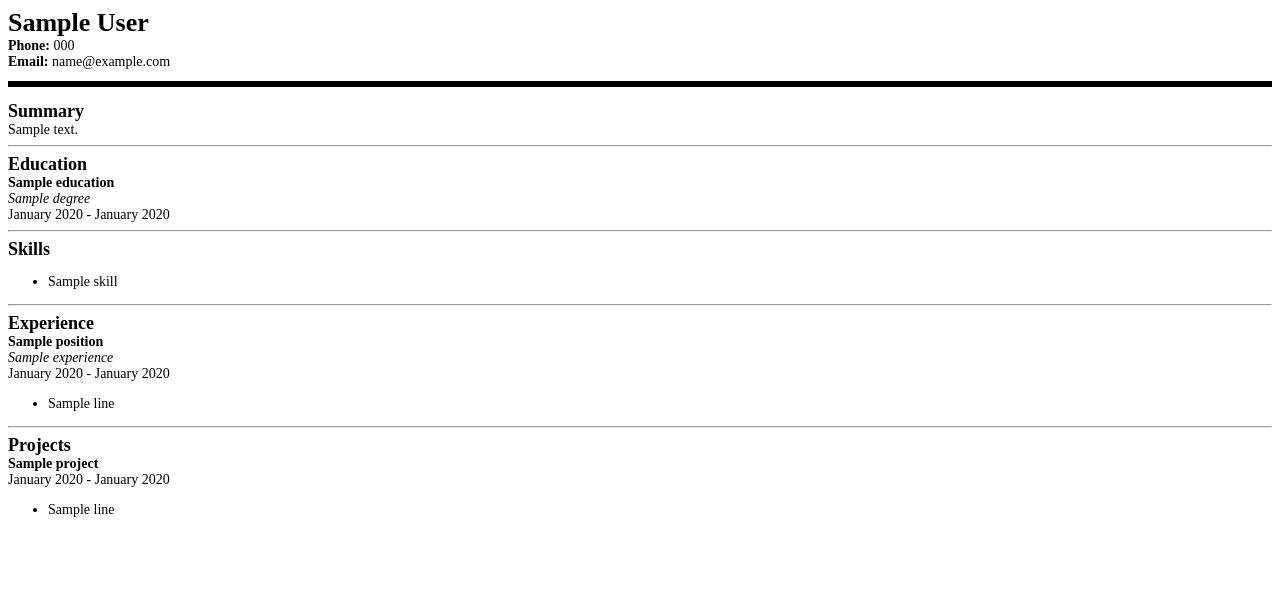
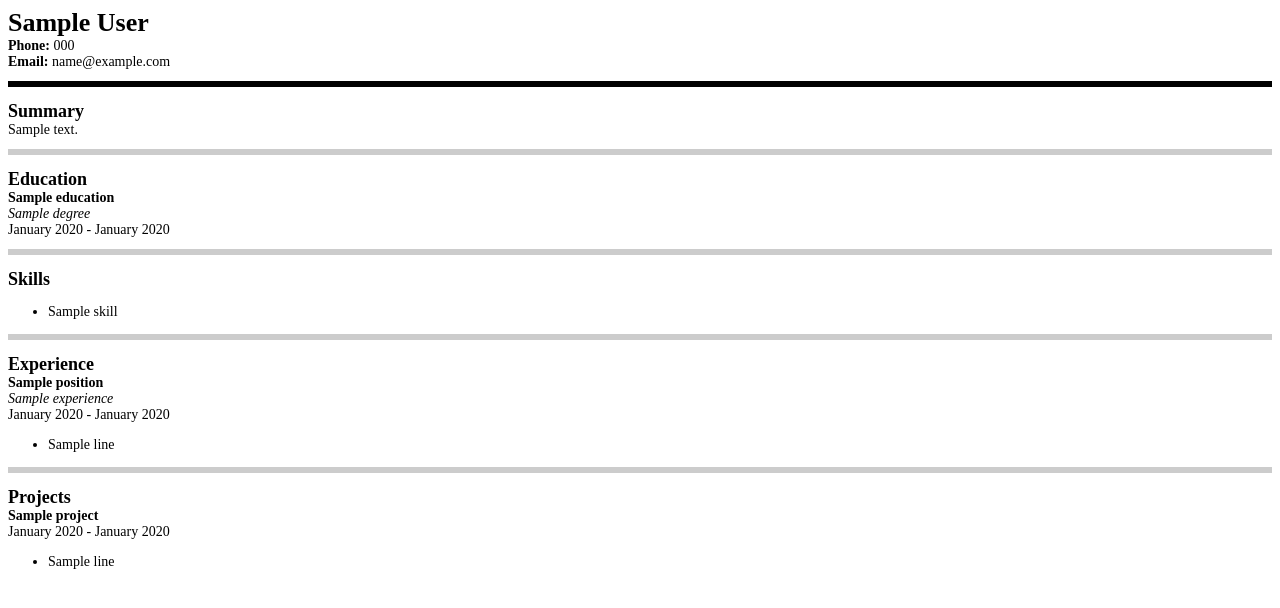
Before and after one commit to harshchauhdary/Job-Portal_SOEN6011_Summer2023, a Django app: template job_portal/templates/candidates/exportResume.html in a window 1280 px wide. Shown: the top 608 px of the page. Run offline with Django 4.2, Linux system fonts and the light colour scheme; the template is opened without the code that fills it: most values are stand-ins (such as "Sample title", 1, 10 or a date in 2020).

Commit message:
added grey lines in exported resume

```diff
--- a/job_portal/templates/candidates/exportResume.html
+++ b/job_portal/templates/candidates/exportResume.html
@@ -32,6 +32,14 @@
         margin-bottom: 14px;
     }
 
+    .hr {
+        width: 100%;
+        height: 1px;
+        background-color: #ccc;
+        margin-top: 11px;
+        margin-bottom: 14px;
+    }
+
   </style>
 </head>
 <body>
@@ -56,7 +64,11 @@
                   <p>{{ candidate.resume.summary }}</p>
 
                   {% if candidate.resume.educations.all %}
-                    <hr>
+                  <table class="hr">
+                    <tr>
+                        <td></td>
+                    </tr>
+                </table>
                     <h4>Education</h4>
                     {% for education in candidate.resume.educations.all %}
                       <div class="row mb-3">
@@ -76,7 +88,11 @@
                   {% endif %}
 
                   {% if candidate.resume.skill_set.all %}
-                    <hr>
+                  <table class="hr">
+                    <tr>
+                        <td></td>
+                    </tr>
+                </table>
                     <h4>Skills</h4>
                     <ul>
                       {% for skill in candidate.resume.skill_set.all %}
@@ -87,7 +103,11 @@
                   {% endif %}
 
                   {% if candidate.resume.experiences.all %}
-                    <hr>
+                  <table class="hr">
+                    <tr>
+                        <td></td>
+                    </tr>
+                </table>
                     <h4>Experience</h4>
                     {% for experience in candidate.resume.experiences.all %}
                     <div class="row mb-3">
@@ -111,7 +131,11 @@
                   {% endif %}
 
                   {% if candidate.resume.projects.all %}
-                    <hr>
+                  <table class="hr">
+                    <tr>
+                        <td></td>
+                    </tr>
+                </table>
                     <h4>Projects</h4>
                     {% for project in candidate.resume.projects.all %}
                       <div class="row mb-3">
```
Also changed, not shown: job_portal/db.sqlite3.
